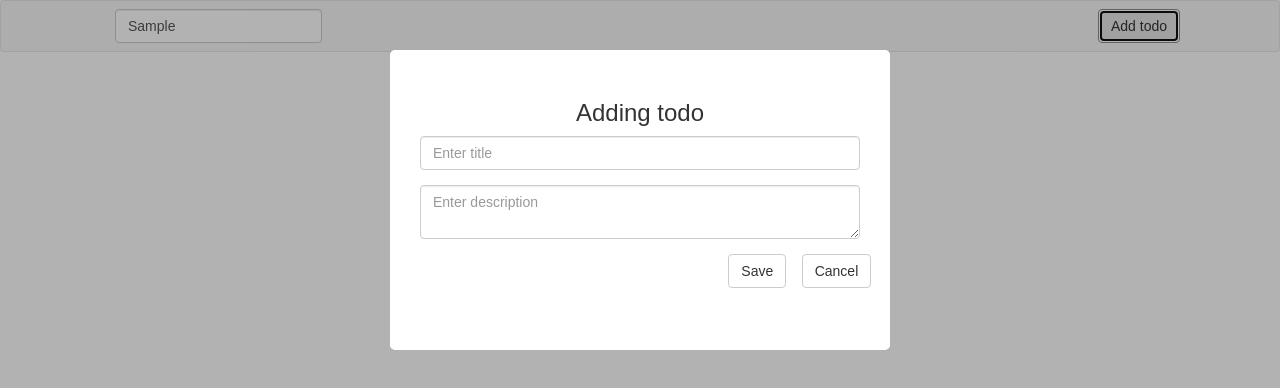
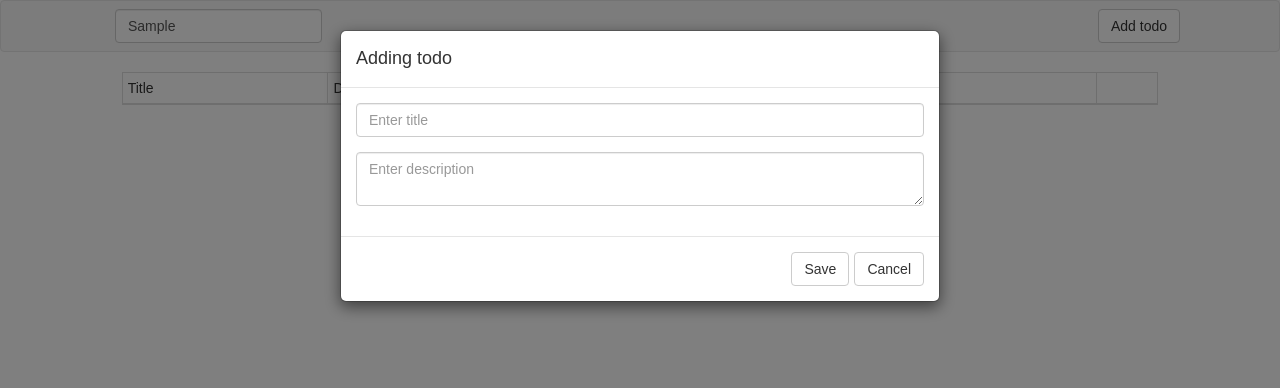
Before and after one commit to Praytic/react-todo-list, a React (Create React App) app: page / in a window 1280 px wide. Both pictures are taken after typing "Sample" into the empty fields and a click on the button "Add todo". Shown: the top 388 px of the page. Built offline with nearby package versions, Linux system fonts and the light colour scheme.

Commit message:
Change my ugly modal to bootstrapped one

```diff
--- a/src/App.js
+++ b/src/App.js
@@ -1,8 +1,7 @@
 import React, {Component} from 'react';
 import List from './List';
-import NewTodo from './NewTodo';
 import './App.css';
-import {Navbar, Row, Nav, NavItem, Col, FormGroup, FormControl, Button} from 'react-bootstrap';
+import { Modal, Navbar, Row, Nav, NavItem, Col, FormGroup, FormControl, Button} from 'react-bootstrap';
 
 export default class App extends Component {
   clearTerm = {
@@ -60,11 +59,11 @@ export default class App extends Component {
             </Navbar.Collapse>
           </Navbar>
 
-          <NewTodo show={this.state.isOpen}
-                   onClose={this.toggleModal}>
-            <form className="App" onSubmit={this.onSubmit}>
-              <h3>Adding todo</h3>
-
+          <Modal show={this.state.isOpen} onHide={this.toggleModal}>
+            <Modal.Header>
+              <Modal.Title>Adding todo</Modal.Title>
+            </Modal.Header>
+            <Modal.Body>
               <FormGroup>
                 <FormControl name="title"
                              type="text"
@@ -73,7 +72,6 @@ export default class App extends Component {
                              onChange={this.onChange}
                              placeholder="Enter title"/>
               </FormGroup>
-
               <FormGroup>
                 <FormControl name="description"
                              componentClass="textarea"
@@ -82,17 +80,12 @@ export default class App extends Component {
                              onChange={this.onChange}
                              placeholder="Enter description"/>
               </FormGroup>
-
-              <FormGroup>
-                <Col mdOffset={8} md={2}>
-                  <Button type="submit">Save</Button>
-                </Col>
-                <Col md={2}>
-                  <Button onClick={this.toggleModal}>Cancel</Button>
-                </Col>
-              </FormGroup>
-            </form>
-          </NewTodo>
+            </Modal.Body>
+            <Modal.Footer>
+              <Button onClick={this.onSubmit}>Save</Button>
+              <Button onClick={this.toggleModal}>Cancel</Button>
+            </Modal.Footer>
+          </Modal>
 
           <List items={this.state.items}/>
         </div>
--- a/src/List.js
+++ b/src/List.js
@@ -1,19 +1,30 @@
 import React from "react";
-import { Table } from 'react-bootstrap';
+import {Col, Table} from "react-bootstrap";
 
 const List = props => (
+    <Col md={10} mdOffset={1}>
       <Table striped bordered condensed hover>
+        <thead>
+        <tr>
+          <td>Title</td>
+          <td>Description</td>
+          <td>Is done</td>
+          <td></td>
+        </tr>
+        </thead>
         <tbody>
         {
           props.items.map((item, index) =>
-                <tr>
+              <tr key={index}>
                 <td>{item.title}</td>
                 <td>{item.description}</td>
+                <td>{item.isDone}</td>
                 <td>{item.isDone}</td>
               </tr>)
         }
         </tbody>
       </Table>
+    </Col>
 );
 
 export default List;
--- a/src/NewTodo.js
+++ /dev/null
@@ -1,41 +0,0 @@
-import React from 'react';
-
-class NewTodo extends React.Component {
-    render() {
-        // Render nothing if the "show" prop is false
-        if(!this.props.show) {
-            return null;
-        }
-
-        // The gray background
-        const backdropStyle = {
-            position: 'fixed',
-            top: 0,
-            bottom: 0,
-            left: 0,
-            right: 0,
-            backgroundColor: 'rgba(0,0,0,0.3)',
-            padding: 50
-        };
-
-        // The modal "window"
-        const modalStyle = {
-            backgroundColor: '#fff',
-            borderRadius: 5,
-            maxWidth: 500,
-            minHeight: 300,
-            margin: '0 auto',
-            padding: 30
-        };
-
-        return (
-            <div style={backdropStyle}>
-                <div style={modalStyle}>
-                    {this.props.children}
-                </div>
-            </div>
-        );
-    }
-}
-
-export default NewTodo;
```
Lines whose indentation alone changed are shown as unchanged.
